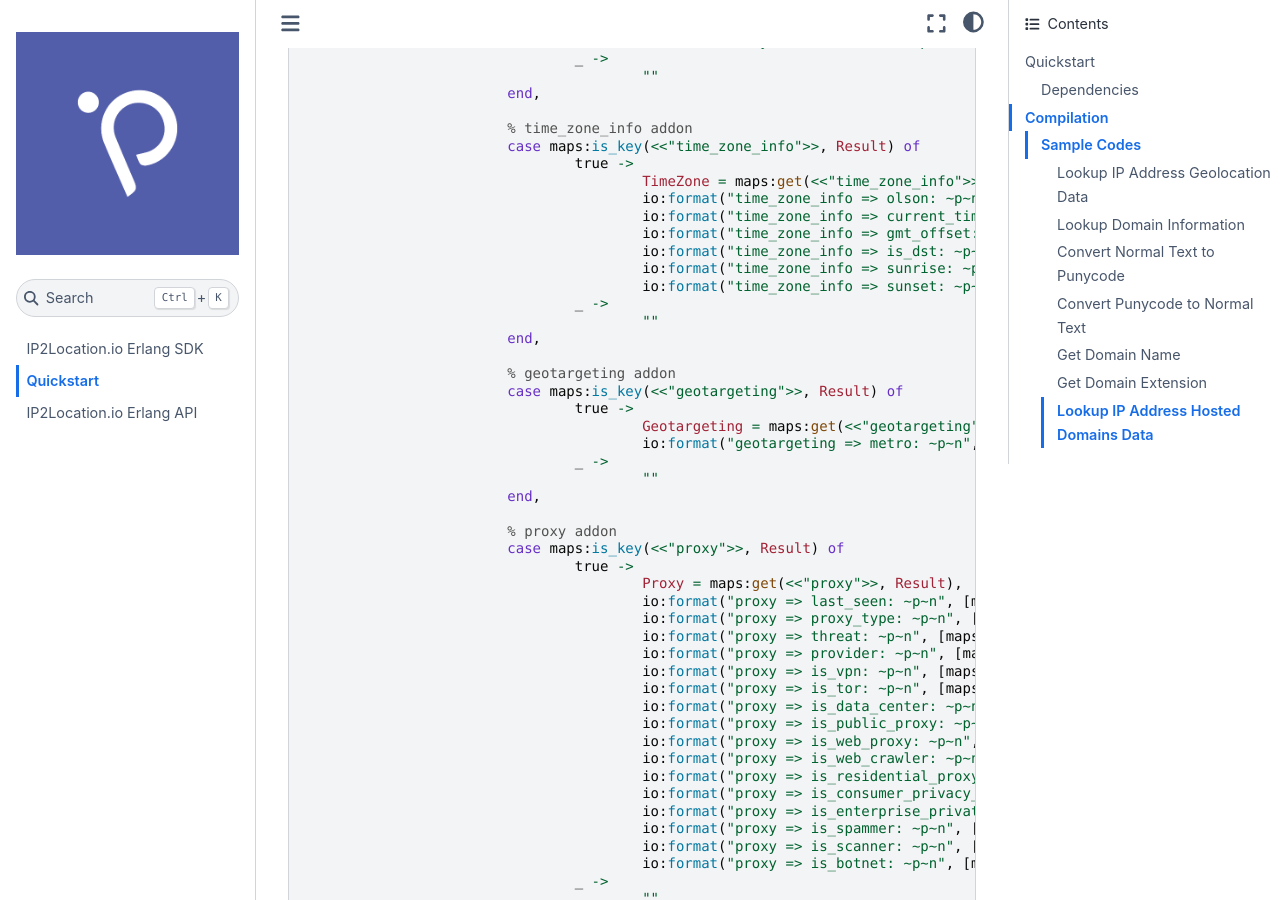
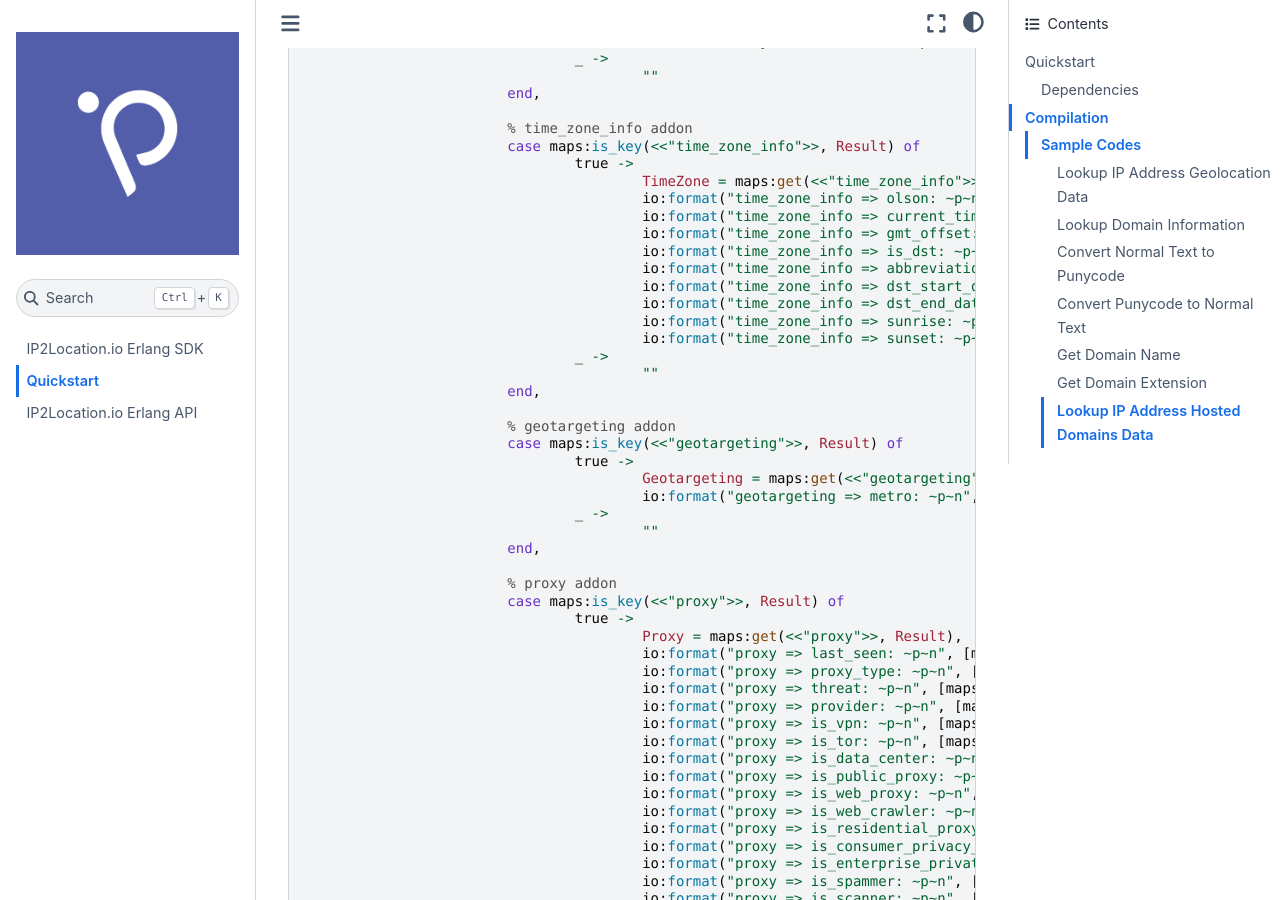
Before and after one commit to ip2location/ip2location-io-erlang, a Sphinx documentation site: the page built from docs/source/quickstart.md, in a window 1280 px wide and 900 px high, scrolled down 2389 px. Built offline with Sphinx 7.4.7 and the Sphinx Book theme 1.1.4, drawn with Linux system fonts in a browser that asks for light colours.

Commit message:
Added abbreviation, dst_start_date and dst_end_date info

```diff
--- a/docs/source/quickstart.md
+++ b/docs/source/quickstart.md
@@ -134,6 +134,9 @@ testme() ->
 					io:format("time_zone_info => current_time: ~p~n", [maps:get(<<"current_time">>, TimeZone)]),
 					io:format("time_zone_info => gmt_offset: ~p~n", [maps:get(<<"gmt_offset">>, TimeZone)]),
 					io:format("time_zone_info => is_dst: ~p~n", [maps:get(<<"is_dst">>, TimeZone)]),
+					io:format("time_zone_info => abbreviation: ~p~n", [maps:get(<<"abbreviation">>, TimeZone)]),
+					io:format("time_zone_info => dst_start_date: ~p~n", [maps:get(<<"dst_start_date">>, TimeZone)]),
+					io:format("time_zone_info => dst_end_date: ~p~n", [maps:get(<<"dst_end_date">>, TimeZone)]),
 					io:format("time_zone_info => sunrise: ~p~n", [maps:get(<<"sunrise">>, TimeZone)]),
 					io:format("time_zone_info => sunset: ~p~n", [maps:get(<<"sunset">>, TimeZone)]);
 				_ ->
```
Also changed, not shown: docs/source/code.md (+3 -0 lines).
